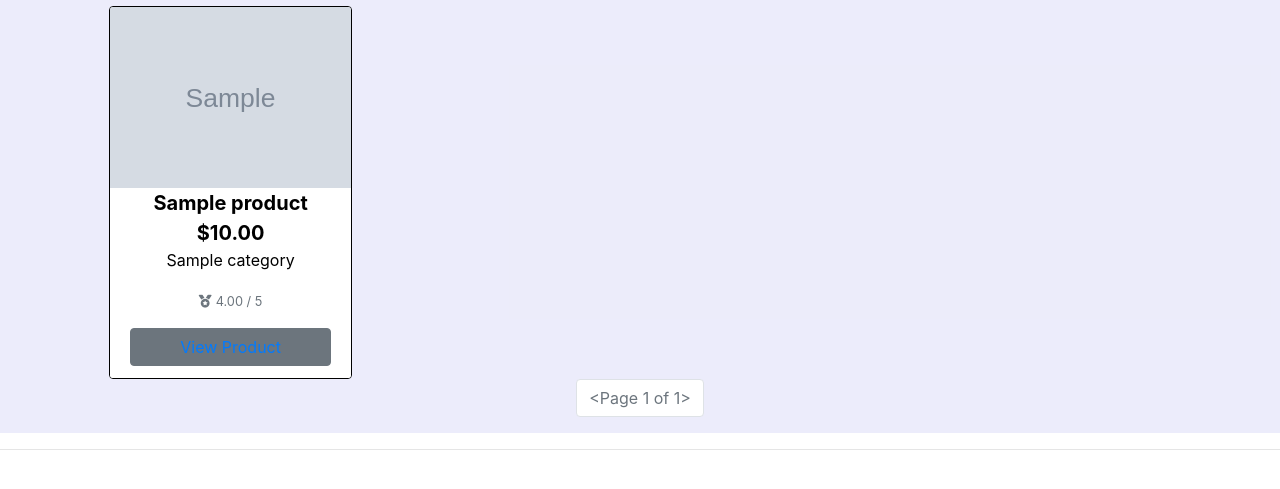
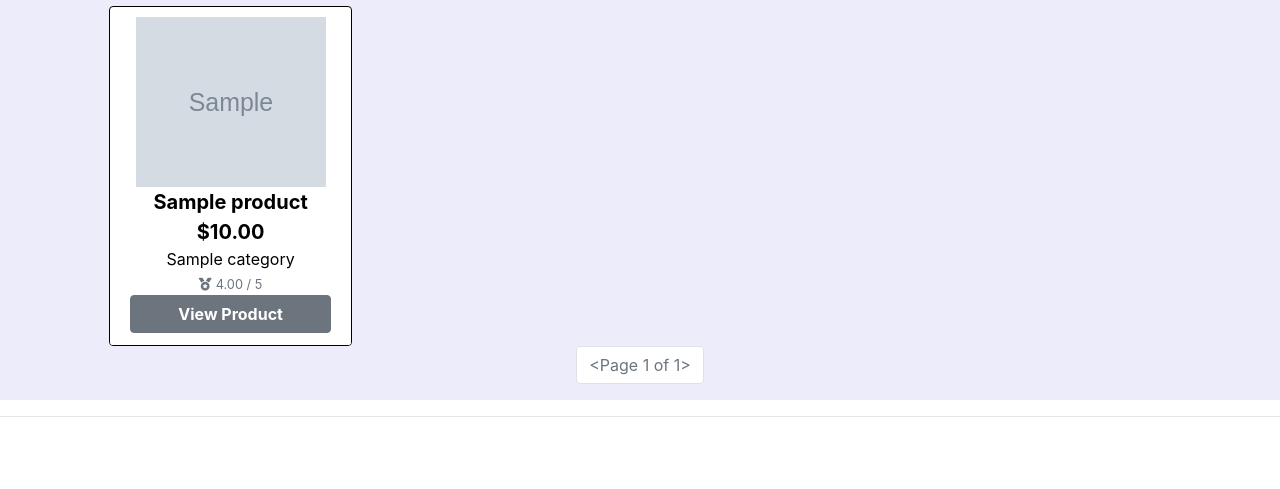
Before and after one commit to Benjamin-Joe/pp5-store, a Django app: page /products/ in a window 1280 px wide. Shown: the part 190-679 px from the top of the page. Run offline with Django 3.2, Linux system fonts and the light colour scheme; tables that the repository leaves empty hold one stand-in row (values such as "Sample post"); grey boxes marked "Sample" are stand-in pictures; some libraries are stand-ins or nearby versions.

Commit message:
Add sizing property to products and minor styling changes. Add content to readme file for the build section

```diff
--- a/products/templates/products/store.html
+++ b/products/templates/products/store.html
@@ -10,20 +10,20 @@
                   <div class="col-sm-6 col-md-6 col-lg-4 col-xl-3">
                       <div class="card product-display">
                           <a class="product-link" href="#">
-                              <img class="card-img-top img-fluid" src="{{ product.image.url }}" alt="{{ product.name }}">
+                              <img class="card-img-top img-fluid product-img" src="{{ product.image.url }}" alt="{{ product.name }}">
                           <div class="card-footer bg-white pt-0 border-0 text-left">
                               <div class="row">
                                   <div class="col">
                                     <p class="lead mb-0 text-center card-title">{{ product.title}}</p>
                                       <p class="lead mb-0 text-center font-weight-bold card-price">${{ product.price }}</p>
-                                      <p class="text-center card-cat">{{ product.category }}</p>
+                                      <p class="text-center card-cat mb-0">{{ product.category }}</p>
                                       {% if product.rating %}
-                                          <p class="card-rating"><small class="text-muted"><i class="fas fa-medal mr-1"></i>{{ product.rating }} / 5</small></p>
+                                          <p class="card-rating mb-0"><small class="text-muted"><i class="fas fa-medal mr-1"></i>{{ product.rating }} / 5</small></p>
                                       {% else %}
-                                          <p class="card-rating"><small class="text-muted">No Rating</small></p>
+                                          <p class="card-rating mb-0"><small class="text-muted">No Rating</small></p>
                                       {% endif %}
                                   </a>
-                                  <button class="btn btn-secondary view-btn"> <a href="{% url 'product_detail' product.id %}"> View Product</a></button>
+                                  <button class="btn btn-secondary view-btn"> <a class="view-product-btn" href="{% url 'product_detail' product.id %}"> View Product</a></button>
                                   </div>
                               </div>
                           </div>
--- a/static/css/base.css
+++ b/static/css/base.css
@@ -96,6 +96,25 @@ h1, h2, h3, h4, h5, h6,
     margin: auto;
 }
 
+.view-product-btn {
+    color: white;
+    font-weight: bold;
+}
+
+.view-product-btn:hover {
+    color: white;
+    font-weight: bold;
+    text-decoration: none;
+}
+
+.product-img {
+    padding-top: 10px;
+    margin: auto;
+    height: 180px;
+    width: 190px;
+    display: block;
+}
+
 /* Product Detail Page ------------------------ */
 
 .product-details-container {
```
Also changed, not shown: README.md, media/readme/product-detail1.png (added), media/readme/store-view.png (added).
